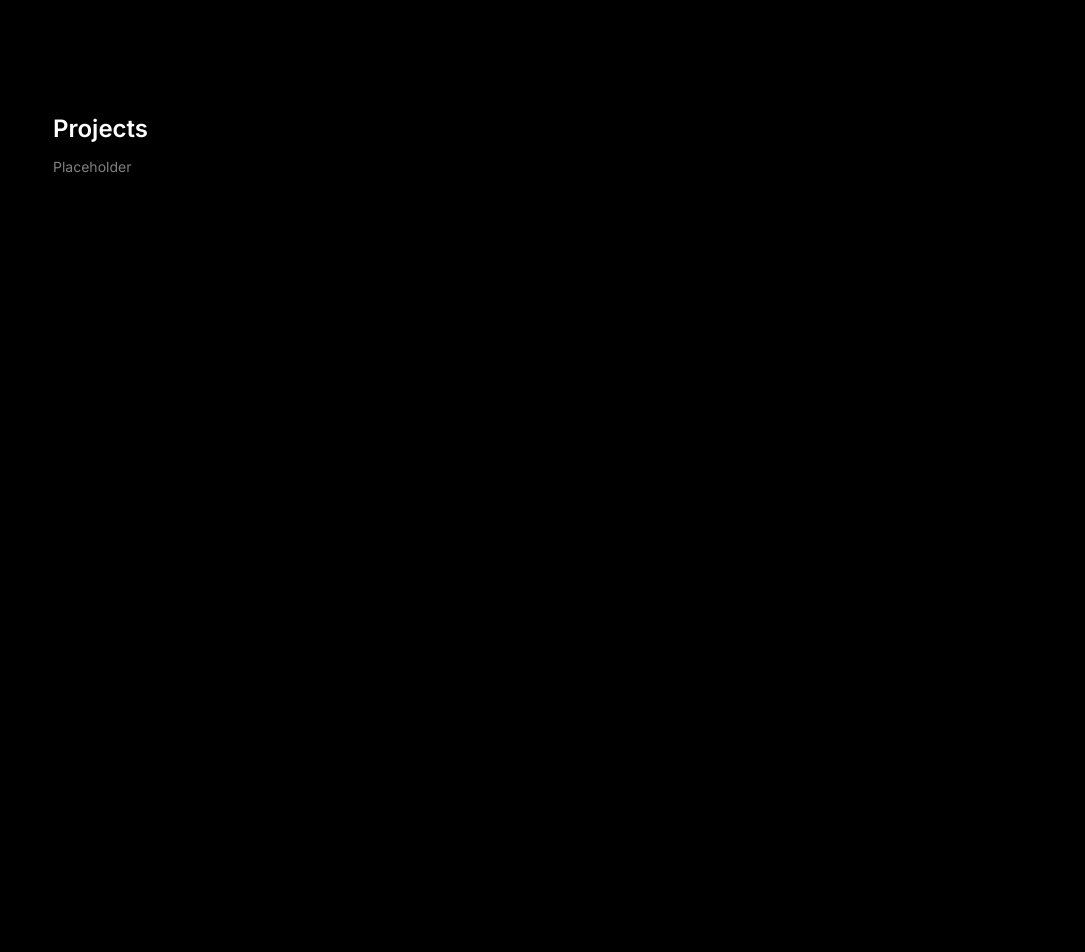
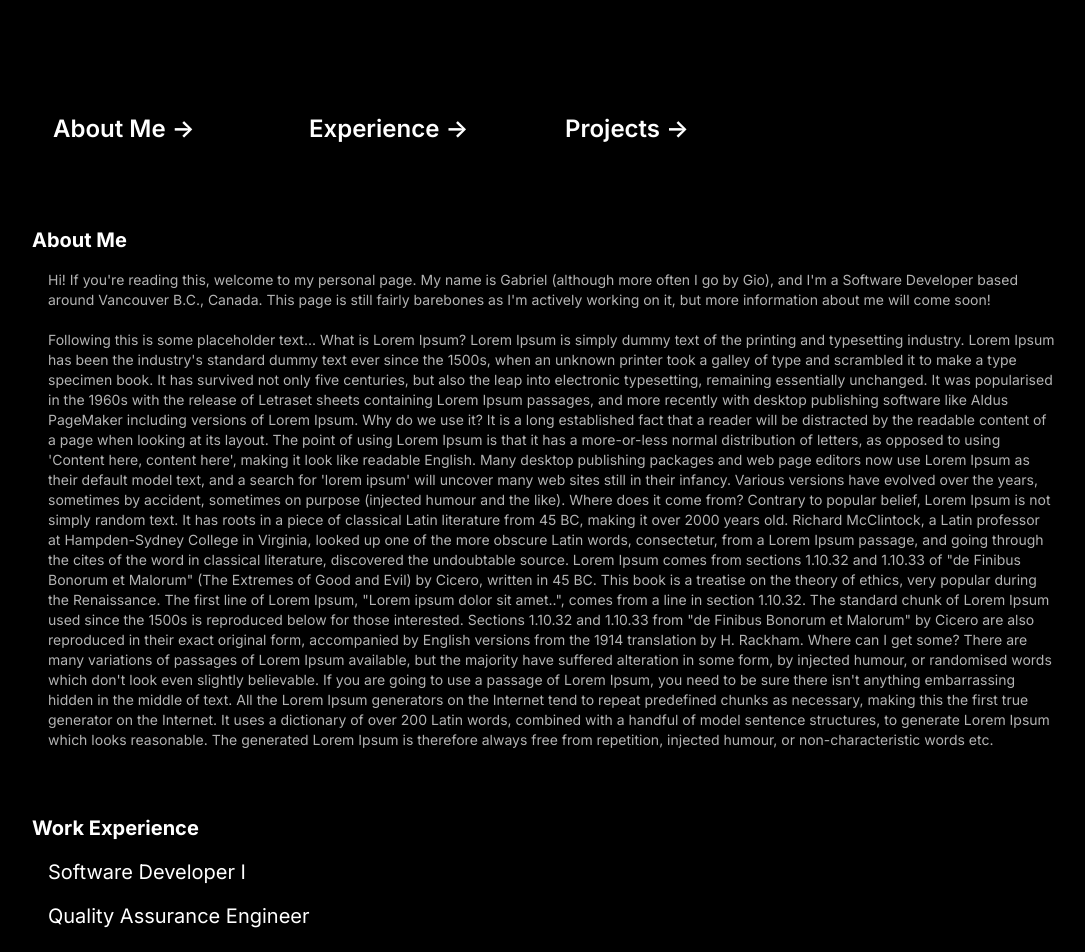
Before and after one commit to GabeFernandez310/GabeFernandez310.github.io, a Next.js app: page / in a window 1280 px wide. Shown: the top 952 px of the page, without its empty margins (96-1181 px from the left). Before the commit the page ends 800 px from the top, so only its background shows below. Built offline with nearby package versions, Linux system fonts and the light colour scheme.

Commit message:
Added basic format
Signed-off-by: Gabriel Fernandez <gafernan@sfu.ca>

```diff
--- a/app/page.tsx
+++ b/app/page.tsx
@@ -2,25 +2,134 @@
 
 export default function Home() {
   return (
-    <main className="flex min-h-screen flex-col items-center justify-between p-24">
+    <main className="flex min-h-screen flex-col items-center p-24">
+
       <div className="mb-32 grid text-center lg:mb-0 lg:w-full lg:max-w-5xl lg:grid-cols-4 lg:text-left">
-      <a
-          href="https://nextjs.org/docs?utm_source=create-next-app&utm_medium=appdir-template&utm_campaign=create-next-app"
+
+        <a
           className="group rounded-lg border border-transparent px-5 py-4 transition-colors hover:border-gray-300 hover:bg-gray-100 hover:dark:border-neutral-700 hover:dark:bg-neutral-800/30"
-          target="_blank"
           rel="noopener noreferrer"
+          href="#about_me"
         >
-          <h2 className="mb-3 text-2xl font-semibold">
+          <h2 className="text-2xl font-semibold">
+            About Me{" "}
+            <span className="inline-block transition-transform group-hover:translate-x-1 motion-reduce:transform-none">
+              -&gt;
+            </span>
+          </h2>
+        </a>
+
+        <a
+          className="group rounded-lg border border-transparent px-5 py-4 transition-colors hover:border-gray-300 hover:bg-gray-100 hover:dark:border-neutral-700 hover:dark:bg-neutral-800/30"
+          rel="noopener noreferrer"
+          href="#work_experience"
+        >
+          <h2 className="text-2xl font-semibold">
+            Experience{" "}
+            <span className="inline-block transition-transform group-hover:translate-x-1 motion-reduce:transform-none">
+              -&gt;
+            </span>
+          </h2>
+        </a>
+
+        <a
+          className="group rounded-lg border border-transparent px-5 py-4 transition-colors hover:border-gray-300 hover:bg-gray-100 hover:dark:border-neutral-700 hover:dark:bg-neutral-800/30"
+          rel="noopener noreferrer"
+          href="#projects"
+        >
+          <h2 className="text-2xl font-semibold">
             Projects{" "}
-            {/* <span className="inline-block transition-transform group-hover:translate-x-1 motion-reduce:transform-none">
+            <span className="inline-block transition-transform group-hover:translate-x-1 motion-reduce:transform-none">
               -&gt;
-            </span> */}
+            </span>
+          </h2>
+        </a>
+
+      </div>
+
+      <div id="about_me" className="mt-16 mb-32 text-left lg:mb-0 lg:w-full lg:max-w-5xl lg:grid-cols-4 lg:text-left">
+        <h1 className="text-xl font-bold">
+          About Me
+        </h1>
+
+        <div className="ml-4 mt-4">
+          <p className="m-0 text-sm opacity-70">
+              Hi! If you're reading this, welcome to my personal page. My name is Gabriel (although more often I go by Gio), and I'm a Software Developer based around Vancouver B.C., Canada.
+              This page is still fairly barebones as I'm actively working on it, but more information about me will come soon!
+
+              <br>
+              </br>
+              <br>
+              </br>
+
+              Following this is some placeholder text... What is Lorem Ipsum?
+Lorem Ipsum is simply dummy text of the printing and typesetting industry. Lorem Ipsum has been the industry's standard dummy text ever since the 1500s, when an unknown printer took a galley of type and scrambled it to make a type specimen book. It has survived not only five centuries, but also the leap into electronic typesetting, remaining essentially unchanged. It was popularised in the 1960s with the release of Letraset sheets containing Lorem Ipsum passages, and more recently with desktop publishing software like Aldus PageMaker including versions of Lorem Ipsum.
+
+Why do we use it?
+It is a long established fact that a reader will be distracted by the readable content of a page when looking at its layout. The point of using Lorem Ipsum is that it has a more-or-less normal distribution of letters, as opposed to using 'Content here, content here', making it look like readable English. Many desktop publishing packages and web page editors now use Lorem Ipsum as their default model text, and a search for 'lorem ipsum' will uncover many web sites still in their infancy. Various versions have evolved over the years, sometimes by accident, sometimes on purpose (injected humour and the like).
+
+
+Where does it come from?
+Contrary to popular belief, Lorem Ipsum is not simply random text. It has roots in a piece of classical Latin literature from 45 BC, making it over 2000 years old. Richard McClintock, a Latin professor at Hampden-Sydney College in Virginia, looked up one of the more obscure Latin words, consectetur, from a Lorem Ipsum passage, and going through the cites of the word in classical literature, discovered the undoubtable source. Lorem Ipsum comes from sections 1.10.32 and 1.10.33 of "de Finibus Bonorum et Malorum" (The Extremes of Good and Evil) by Cicero, written in 45 BC. This book is a treatise on the theory of ethics, very popular during the Renaissance. The first line of Lorem Ipsum, "Lorem ipsum dolor sit amet..", comes from a line in section 1.10.32.
+
+The standard chunk of Lorem Ipsum used since the 1500s is reproduced below for those interested. Sections 1.10.32 and 1.10.33 from "de Finibus Bonorum et Malorum" by Cicero are also reproduced in their exact original form, accompanied by English versions from the 1914 translation by H. Rackham.
+
+Where can I get some?
+There are many variations of passages of Lorem Ipsum available, but the majority have suffered alteration in some form, by injected humour, or randomised words which don't look even slightly believable. If you are going to use a passage of Lorem Ipsum, you need to be sure there isn't anything embarrassing hidden in the middle of text. All the Lorem Ipsum generators on the Internet tend to repeat predefined chunks as necessary, making this the first true generator on the Internet. It uses a dictionary of over 200 Latin words, combined with a handful of model sentence structures, to generate Lorem Ipsum which looks reasonable. The generated Lorem Ipsum is therefore always free from repetition, injected humour, or non-characteristic words etc.
+
+
+          </p>
+        </div>
+      </div>
+
+      <div id="work_experience" className="mt-16 mb-32 text-left lg:mb-0 lg:w-full lg:max-w-5xl lg:grid-cols-4 lg:text-left">
+        <h1 className="text-xl font-bold">
+          Work Experience
+        </h1>
+
+        <div className="ml-4 mt-4">
+          <h2 className="text-xl">
+            Software Developer I
           </h2>
           <p className="m-0 max-w-[30ch] text-sm opacity-50">
-            Placeholder
+              {/* Text goes here */}
           </p>
-        </a>
+        </div>
+
+        <div className="ml-4 mt-4">
+          <h2 className="text-xl">
+            Quality Assurance Engineer
+          </h2>
+          <p className="m-0 max-w-[30ch] text-sm opacity-50">
+              {/* Text goes here */}
+          </p>
+        </div>
       </div>
+
+      <div id="projects" className="mt-16 mb-32 text-left lg:mb-0 lg:w-full lg:max-w-5xl lg:grid-cols-4 lg:text-left">
+        <h1 className="text-xl font-bold">
+          Projects
+        </h1>
+
+        <div className="ml-4 mt-4">
+          <h2 className="text-xl">
+            OpernSearch SQL Plugin
+          </h2>
+          <p className="m-0 max-w-[30ch] text-sm opacity-50">
+              {/* Text goes here */}
+          </p>
+        </div>
+
+        <div className="ml-4 mt-4">
+          <h2 className="text-xl">
+            MERN Stack Website
+          </h2>
+          <p className="m-0 max-w-[30ch] text-sm opacity-50">
+              {/* Text goes here */}
+          </p>
+        </div>
+      </div>
+
       {/* <div className="mb-32 grid text-center lg:mb-0 lg:w-full lg:max-w-5xl lg:grid-cols-4 lg:text-left">
         <a
           href="https://nextjs.org/docs?utm_source=create-next-app&utm_medium=appdir-template&utm_campaign=create-next-app"
```
